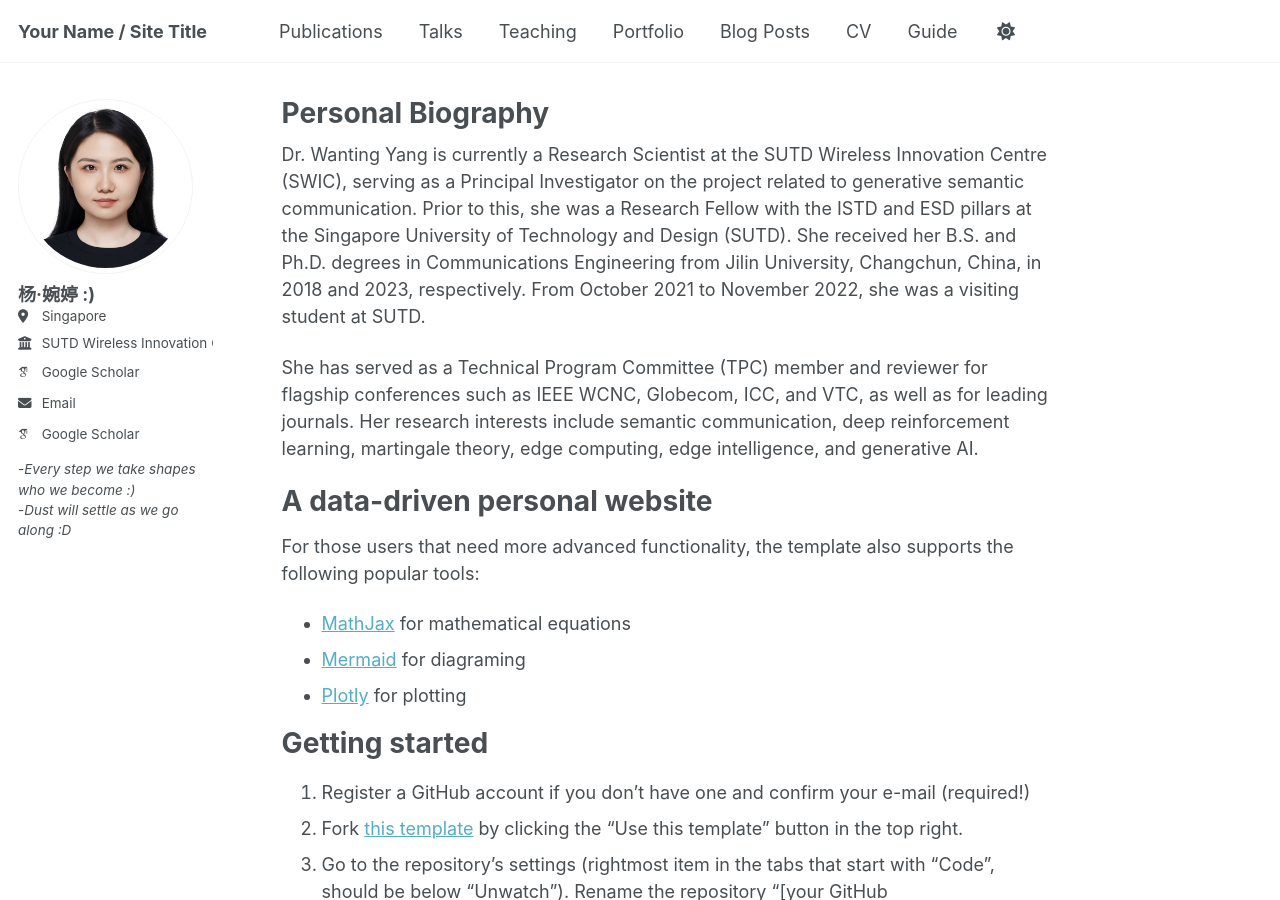
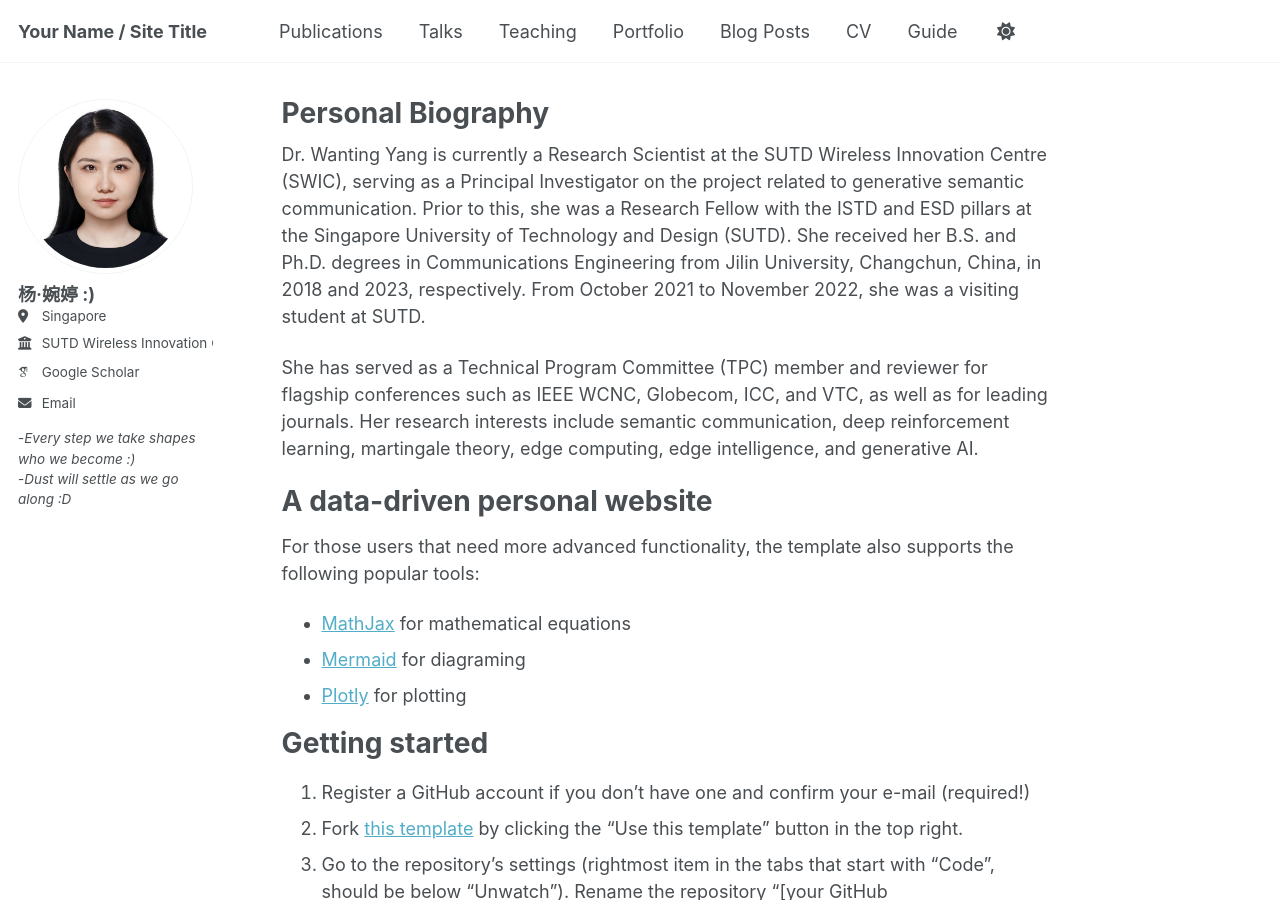
Before and after one commit to wty2011jl/wty2011jl.github.io, a Jekyll site: the page built from _pages/about.md, in a window 1280 px wide and 900 px high. Built offline with Jekyll 4.4.1, drawn with Linux system fonts in a browser that asks for light colours; some web fonts are replaced; a script that is not in the unit is left out.

Commit message:
Update author-profile.html

```diff
--- a/_includes/author-profile.html
+++ b/_includes/author-profile.html
@@ -49,9 +49,7 @@
       {% if author.arxiv %}
         <li><a href="{{ author.arxiv }}"><i class="ai ai-arxiv ai-fw icon-pad-right"></i>arXiv</a></li>
       {% endif %}
-      {% if author.googlescholar %}
-        <li><a href="{{ author.googlescholar }}"><i class="ai ai-google-scholar ai-fw icon-pad-right"></i>Google Scholar</a></li>
-      {% endif %}
+
       {% if author.semantic %}
         <li><a href="{{ author.semantic }}"><i class="ai ai-semantic-scholar ai-fw icon-pad-right"></i>Semantic Scholar</a></li>
       {% endif %}
```
